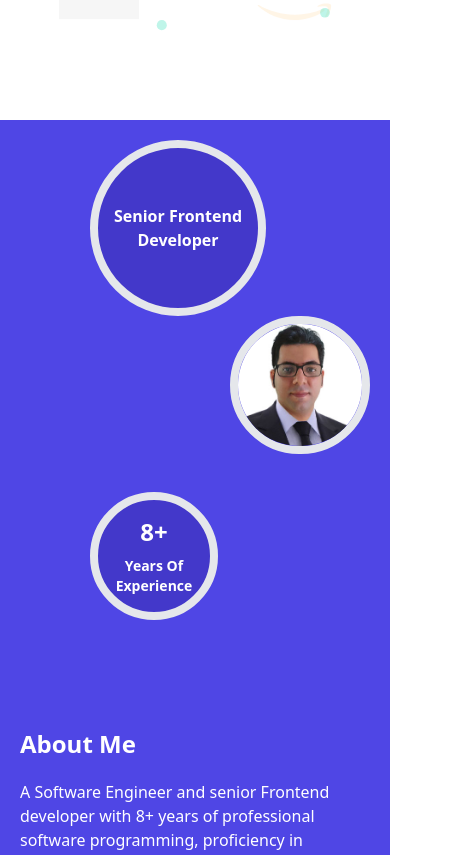
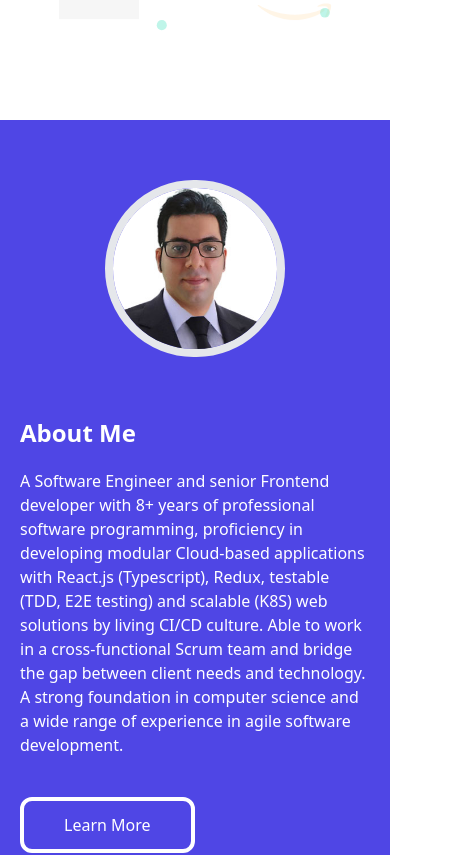
Before and after one commit to mehradi-github/ref-portfolio, a Next.js app: page / in a window 390 px wide. Shown: the part 788-1643 px from the top of the page, 463 px wide, since content can reach past the window. Built offline with nearby package versions, Linux system fonts and the light colour scheme; grey boxes are pictures that could not be loaded; a web font is replaced by a local one.

Commit message:
Fixing breakpoint in About Me

```diff
--- a/components/About.tsx
+++ b/components/About.tsx
@@ -6,17 +6,15 @@ interface P {
 }
 const About: FC<P> = ({ sctionRef }) => {
   return (
-    <section
-      ref={sctionRef}
-      id="about"
-      className=" bg-indigo-600 text-white flex flex-col md:flex-row items-center justify-center  min-h-screen"
-    >
+    <section ref={sctionRef} id="about" className=" bg-indigo-600 text-white">
       {/* <div className="justify-center block w-full h-full my-5  text-white font-bold text-2xl text-center ">
         About Me
       </div>
       <div className="flex flex-col md:flex-row"> */}
-      <div className="relative w-full h-full md:w-1/2 lg:w-[40%]  ">
-        <div className="absolute top-[20%] left-[25%] opacity-20 z-10 scale-150">
+      <div className="container mx-auto">
+        <div className="  flex flex-col md:flex-row  items-center justify-center">
+          <div className="relative w-full h-full md:w-[30%] lg:w-[40%]  ">
+            <div className="absolute hidden lg:block lg:top-[23%] lg:right-[12%] xl:right-[35%] opacity-20 z-10  scale-150">
               <svg
                 x="0px"
                 y="0px"
@@ -35,26 +33,30 @@ const About: FC<P> = ({ sctionRef }) => {
                     y2="100%"
                   >
                     <stop offset="1000%" style={{ stopColor: "#fff" }}></stop>
-                <stop offset="0%" style={{ stopColor: "transparent" }}></stop>
+                    <stop
+                      offset="0%"
+                      style={{ stopColor: "transparent" }}
+                    ></stop>
                   </linearGradient>
                 </defs>
                 <path fill="url(#bg-gradient)" d="">
                   <animate
                     repeatCount="indefinite"
                     attributeName="d"
-                dur="20s"
+                    dur="12s"
                     values="M37.5,186c-12.1-10.5-11.8-32.3-7.2-46.7c4.8-15,13.1-17.8,30.1-36.7C91,68.8,83.5,56.7,103.4,45 c22.2-13.1,51.1-9.5,69.6-1.6c18.1,7.8,15.7,15.3,43.3,33.2c28.8,18.8,37.2,14.3,46.7,27.9c15.6,22.3,6.4,53.3,4.4,60.2 c-3.3,11.2-7.1,23.9-18.5,32c-16.3,11.5-29.5,0.7-48.6,11c-16.2,8.7-12.6,19.7-28.2,33.2c-22.7,19.7-63.8,25.7-79.9,9.7 c-15.2-15.1,0.3-41.7-16.6-54.9C63,186,49.7,196.7,37.5,186z; M51,171.3c-6.1-17.7-15.3-17.2-20.7-32c-8-21.9,0.7-54.6,20.7-67.1c19.5-12.3,32.8,5.5,67.7-3.4C145.2,62,145,49.9,173,43.4 c12-2.8,41.4-9.6,60.2,6.6c19,16.4,16.7,47.5,16,57.7c-1.7,22.8-10.3,25.5-9.4,46.4c1,22.5,11.2,25.8,9.1,42.6 c-2.2,17.6-16.3,37.5-33.5,40.8c-22,4.1-29.4-22.4-54.9-22.6c-31-0.2-40.8,39-68.3,35.7c-17.3-2-32.2-19.8-37.3-34.8 C48.9,198.6,57.8,191,51,171.3z; M37.5,186c-12.1-10.5-11.8-32.3-7.2-46.7c4.8-15,13.1-17.8,30.1-36.7C91,68.8,83.5,56.7,103.4,45 c22.2-13.1,51.1-9.5,69.6-1.6c18.1,7.8,15.7,15.3,43.3,33.2c28.8,18.8,37.2,14.3,46.7,27.9c15.6,22.3,6.4,53.3,4.4,60.2 c-3.3,11.2-7.1,23.9-18.5,32c-16.3,11.5-29.5,0.7-48.6,11c-16.2,8.7-12.6,19.7-28.2,33.2c-22.7,19.7-63.8,25.7-79.9,9.7 c-15.2-15.1,0.3-41.7-16.6-54.9C63,186,49.7,196.7,37.5,186z"
                   />
                 </path>
               </svg>
             </div>
-        <div className="grid grid-cols-5 grid-rows-3  p-5">
-          <div className="row-start-1 col-start-2 ">
+            <div className="grid grid-cols-1 lg:grid-cols-5 grid-rows-1 md:grid-rows-3  p-5">
+              <div className="lg:row-start-1 lg:col-start-2 hidden lg:inline-block ">
                 <div className=" rounded-full border-gray-200 border-8 font-bold bg-indigo-700 w-44 h-44 text-center flex flex-col flex-wrap justify-center items-center  m-auto">
                   Senior Frontend Developer
                 </div>
               </div>
-          <div className="row-start-2 col-start-4 col-span-2 z-20">
+              <div className="row-start-2 lg:col-start-3 lg:col-span-3 z-20">
+                <div className="flex justify-center w-full pt-10 md:pt-0">
                   <Image
                     height={180}
                     width={180}
@@ -63,7 +65,8 @@ const About: FC<P> = ({ sctionRef }) => {
                     className="rounded-full border-gray-200 border-8 "
                   />
                 </div>
-          <div className="row-start-3 col-start-2 col-span-1 ">
+              </div>
+              <div className="lg:row-start-3 lg:col-start-2 col-span-1 hidden lg:inline-block ">
                 <div className="rounded-full border-gray-200 border-8 font-bold bg-indigo-700 w-32 h-32 text-center flex flex-col justify-center items-center  m-auto">
                   <div className="text-2xl pb-2 bt-0">8+ </div>
                   <div className="text-sm">Years Of Experience</div>
@@ -71,17 +74,17 @@ const About: FC<P> = ({ sctionRef }) => {
               </div>
             </div>
           </div>
-      <div className="w-full p-5 md:w-1/2 lg:w-[60%] flex flex-col flex-wrap justify-center items-start mx-5 py-5">
+          <div className="w-full p-5  pb-10 md:pb-5 md:w-[70%] lg:w-[60%] flex flex-col flex-wrap justify-center items-start mx-5 py-5">
             <div className="text-2xl font-bold py-5"> About Me</div>
             <div className="text-left ">
               A Software Engineer and senior Frontend developer with 8+ years of
-          professional software programming, proficiency in developing modular
-          Cloud-based applications with React.js (Typescript), Redux, testable
-          (TDD, E2E testing) and scalable (K8S) web solutions by living CI/CD
-          culture. Able to work in a cross-functional Scrum team and bridge the
-          gap between client needs and technology. A strong foundation in
-          computer science and a wide range of experience in agile software
-          development.
+              professional software programming, proficiency in developing
+              modular Cloud-based applications with React.js (Typescript),
+              Redux, testable (TDD, E2E testing) and scalable (K8S) web
+              solutions by living CI/CD culture. Able to work in a
+              cross-functional Scrum team and bridge the gap between client
+              needs and technology. A strong foundation in computer science and
+              a wide range of experience in agile software development.
             </div>
             <div>
               <button className="w-auto h-auto px-10 py-3  mt-10 rounded-xl border-white border-4">
@@ -89,6 +92,8 @@ const About: FC<P> = ({ sctionRef }) => {
               </button>
             </div>
           </div>
+        </div>
+      </div>
       {/* </div> */}
     </section>
   );
```
Lines whose indentation alone changed are shown as unchanged.
